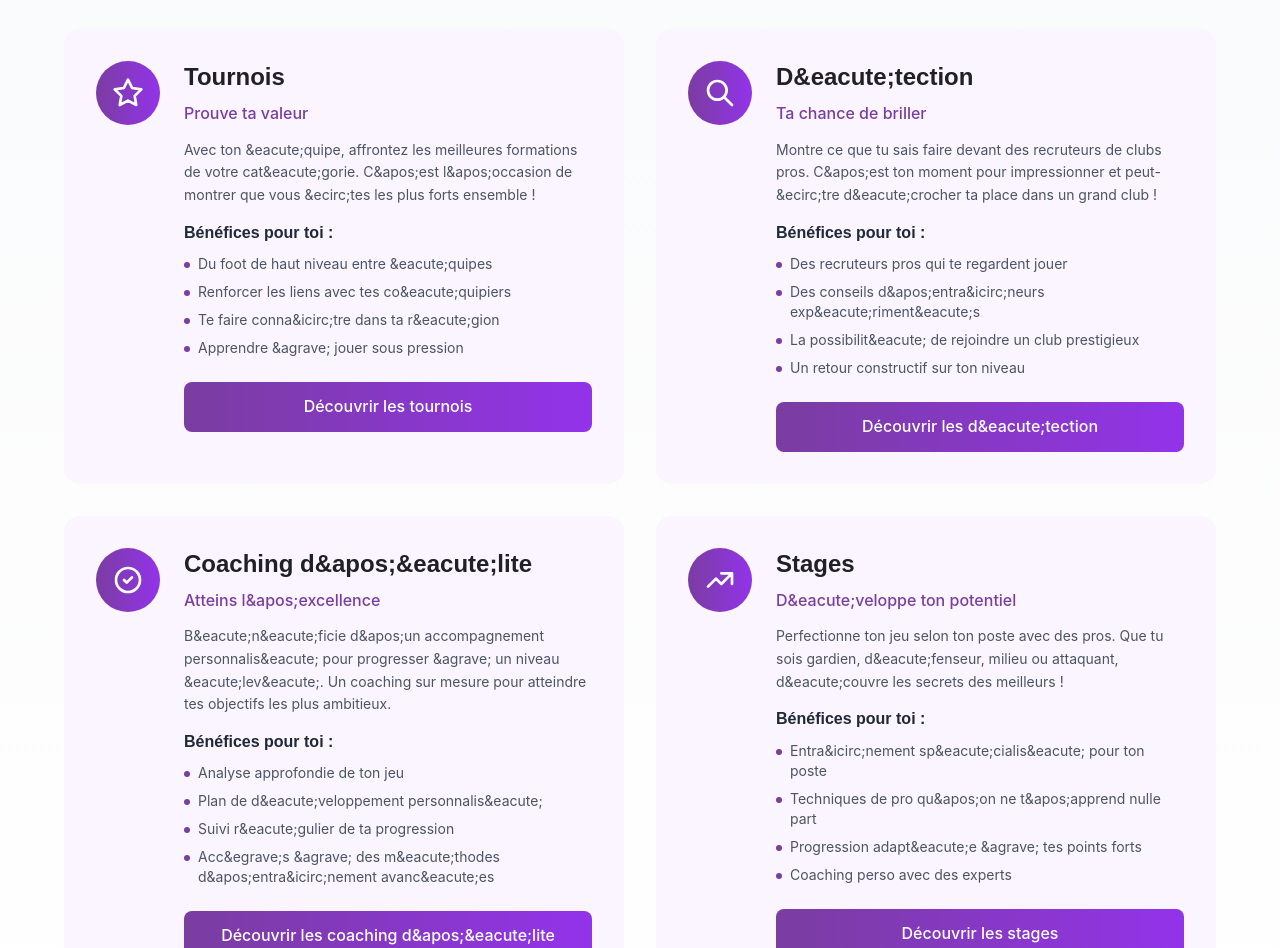
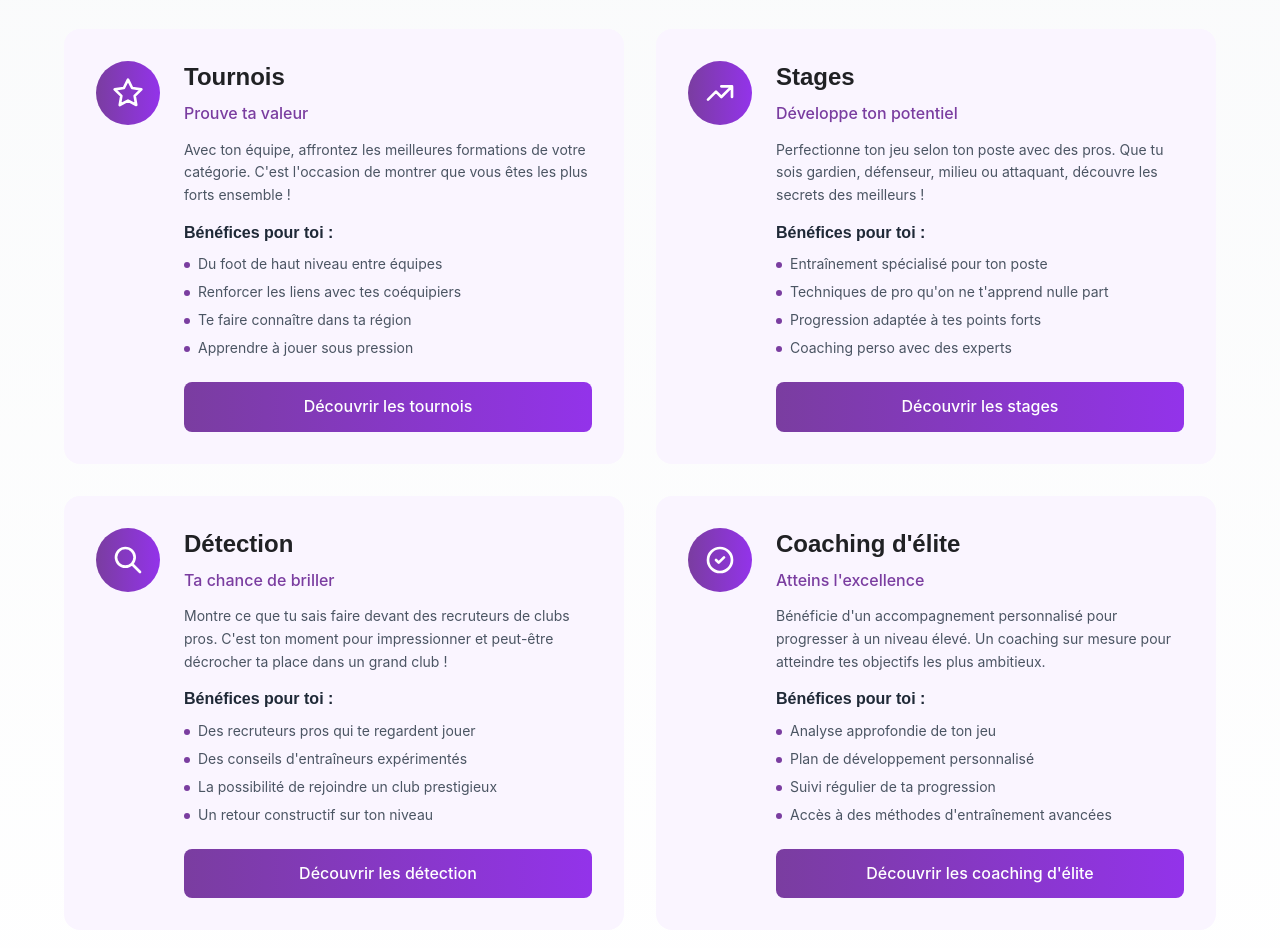
Before and after one commit to Rafikellou/mfr, a Next.js app: page / in a window 1280 px wide. Shown: the part 3060-4008 px from the top of the page. Built offline with nearby package versions, Linux system fonts and the light colour scheme.

Commit message:
Correction de l'encodage des caractères accentués et réorganisation des cartes dans la section 'Quatre voies vers l'excellence'

```diff
--- a/src/components/Concepts.tsx
+++ b/src/components/Concepts.tsx
@@ -1,5 +1,3 @@
-'use client'
-
 import Link from 'next/link'
 
 export default function Concepts() {
@@ -7,12 +5,12 @@ export default function Concepts() {
     {
       title: "Tournois",
       subtitle: "Prouve ta valeur",
-      description: "Avec ton &eacute;quipe, affrontez les meilleures formations de votre cat&eacute;gorie. C&apos;est l&apos;occasion de montrer que vous &ecirc;tes les plus forts ensemble !",
+      description: "Avec ton équipe, affrontez les meilleures formations de votre catégorie. C'est l'occasion de montrer que vous êtes les plus forts ensemble !",
       benefits: [
-        "Du foot de haut niveau entre &eacute;quipes",
-        "Renforcer les liens avec tes co&eacute;quipiers",
-        "Te faire conna&icirc;tre dans ta r&eacute;gion",
-        "Apprendre &agrave; jouer sous pression"
+        "Du foot de haut niveau entre équipes",
+        "Renforcer les liens avec tes coéquipiers",
+        "Te faire connaître dans ta région",
+        "Apprendre à jouer sous pression"
       ],
       color: "primary",
       gradient: "from-primary to-purple-600",
@@ -26,13 +24,34 @@ export default function Concepts() {
       image: "/tournois-image.jpg"
     },
     {
-      title: "D&eacute;tection",
+      title: "Stages",
+      subtitle: "Développe ton potentiel",
+      description: "Perfectionne ton jeu selon ton poste avec des pros. Que tu sois gardien, défenseur, milieu ou attaquant, découvre les secrets des meilleurs !",
+      benefits: [
+        "Entraînement spécialisé pour ton poste",
+        "Techniques de pro qu'on ne t'apprend nulle part",
+        "Progression adaptée à tes points forts",
+        "Coaching perso avec des experts"
+      ],
+      color: "primary",
+      gradient: "from-primary to-purple-600",
+      bgColor: "bg-purple-50",
+      link: "/stages-elite",
+      icon: (
+        <svg className="w-8 h-8" fill="none" stroke="currentColor" viewBox="0 0 24 24">
+          <path strokeLinecap="round" strokeLinejoin="round" strokeWidth={2} d="M13 7h8m0 0v8m0-8l-8 8-4-4-6 6" />
+        </svg>
+      ),
+      image: "/stages-image.jpg"
+    },
+    {
+      title: "Détection",
       subtitle: "Ta chance de briller",
-      description: "Montre ce que tu sais faire devant des recruteurs de clubs pros. C&apos;est ton moment pour impressionner et peut-&ecirc;tre d&eacute;crocher ta place dans un grand club !",
+      description: "Montre ce que tu sais faire devant des recruteurs de clubs pros. C'est ton moment pour impressionner et peut-être décrocher ta place dans un grand club !",
       benefits: [
         "Des recruteurs pros qui te regardent jouer",
-        "Des conseils d&apos;entra&icirc;neurs exp&eacute;riment&eacute;s",
-        "La possibilit&eacute; de rejoindre un club prestigieux",
+        "Des conseils d'entraîneurs expérimentés",
+        "La possibilité de rejoindre un club prestigieux",
         "Un retour constructif sur ton niveau"
       ],
       color: "primary",
@@ -47,14 +66,14 @@ export default function Concepts() {
       image: "/detection-image.jpg"
     },
     {
-      title: "Coaching d&apos;&eacute;lite",
-      subtitle: "Atteins l&apos;excellence",
-      description: "B&eacute;n&eacute;ficie d&apos;un accompagnement personnalis&eacute; pour progresser &agrave; un niveau &eacute;lev&eacute;. Un coaching sur mesure pour atteindre tes objectifs les plus ambitieux.",
+      title: "Coaching d'élite",
+      subtitle: "Atteins l'excellence",
+      description: "Bénéficie d'un accompagnement personnalisé pour progresser à un niveau élevé. Un coaching sur mesure pour atteindre tes objectifs les plus ambitieux.",
       benefits: [
         "Analyse approfondie de ton jeu",
-        "Plan de d&eacute;veloppement personnalis&eacute;",
-        "Suivi r&eacute;gulier de ta progression",
-        "Acc&egrave;s &agrave; des m&eacute;thodes d&apos;entra&icirc;nement avanc&eacute;es"
+        "Plan de développement personnalisé",
+        "Suivi régulier de ta progression",
+        "Accès à des méthodes d'entraînement avancées"
       ],
       color: "primary",
       gradient: "from-primary to-purple-600",
@@ -66,27 +85,6 @@ export default function Concepts() {
         </svg>
       ),
       image: "/coaching-image.jpg"
-    },
-    {
-      title: "Stages",
-      subtitle: "D&eacute;veloppe ton potentiel",
-      description: "Perfectionne ton jeu selon ton poste avec des pros. Que tu sois gardien, d&eacute;fenseur, milieu ou attaquant, d&eacute;couvre les secrets des meilleurs !",
-      benefits: [
-        "Entra&icirc;nement sp&eacute;cialis&eacute; pour ton poste",
-        "Techniques de pro qu&apos;on ne t&apos;apprend nulle part",
-        "Progression adapt&eacute;e &agrave; tes points forts",
-        "Coaching perso avec des experts"
-      ],
-      color: "primary",
-      gradient: "from-primary to-purple-600",
-      bgColor: "bg-purple-50",
-      link: "/stages-elite",
-      icon: (
-        <svg className="w-8 h-8" fill="none" stroke="currentColor" viewBox="0 0 24 24">
-          <path strokeLinecap="round" strokeLinejoin="round" strokeWidth={2} d="M13 7h8m0 0v8m0-8l-8 8-4-4-6 6" />
-        </svg>
-      ),
-      image: "/stages-image.jpg"
     }
   ]
 
@@ -95,10 +93,10 @@ export default function Concepts() {
       <div className="container mx-auto px-4">
         <div className="text-center mb-16">
           <h2 className="text-3xl md:text-4xl font-poppins font-semibold mb-4">
-            Quatre voies vers l&apos;excellence
+            Quatre voies vers l'excellence
           </h2>
           <p className="text-gray-600 text-lg max-w-2xl mx-auto">
-            D&eacute;couvre les opportunit&eacute;s qui t&apos;attendent pour r&eacute;v&eacute;ler ton potentiel
+            Découvre les opportunités qui t'attendent pour révéler ton potentiel
           </p>
         </div>
 
@@ -119,7 +117,7 @@ export default function Concepts() {
                   </div>
 
                   <div className="mb-6">
-                    <h4 className="font-semibold text-gray-800 mb-3">B&eacute;n&eacute;fices pour toi :</h4>
+                    <h4 className="font-semibold text-gray-800 mb-3">Bénéfices pour toi :</h4>
                     <ul className="space-y-2">
                       {concept.benefits.map((benefit, idx) => (
                         <li key={idx} className="flex items-start gap-2 text-sm text-gray-600">
@@ -135,7 +133,7 @@ export default function Concepts() {
                       href={concept.link}
                       className={`w-full block text-center py-3 rounded-lg font-medium transition-colors bg-gradient-to-r ${concept.gradient} text-white hover:shadow-lg transform hover:scale-105 transition-all duration-200`}
                     >
-                      D&eacute;couvrir les {concept.title.toLowerCase()}
+                      Découvrir les {concept.title.toLowerCase()}
                     </Link>
                   </div>
                 </div>
@@ -146,7 +144,7 @@ export default function Concepts() {
 
         <div className="text-center mt-12">
           <p className="text-gray-500 text-sm">
-            Chaque format est con&ccedil;u pour d&eacute;velopper des aspects sp&eacute;cifiques de ton jeu et de ta carri&egrave;re
+            Chaque format est conçu pour développer des aspects spécifiques de ton jeu et de ta carrière
           </p>
         </div>
       </div>
--- a/src/components/Footer.tsx
+++ b/src/components/Footer.tsx
@@ -16,7 +16,7 @@ export default function Footer() {
                 className="h-10 w-auto"
               />
             </Link>
-            <p className="text-gray-400">Football d&apos;Elite</p>
+            <p className="text-gray-400">Football d'Elite</p>
             <p className="text-gray-400 text-sm mt-2">Révélateur de talents depuis 2020</p>
 
             {/* Social media icons */}
--- a/src/components/Newsletter.tsx
+++ b/src/components/Newsletter.tsx
@@ -51,7 +51,7 @@ export default function Newsletter() {
                   : 'bg-white text-primary hover:bg-gray-100'
               }`}
             >
-              {isSubmitted ? '✓ Inscrit !' : isSubmitting ? 'En cours...' : "S&apos;abonner"}
+              {isSubmitted ? '✓ Inscrit !' : isSubmitting ? 'En cours...' : "S'abonner"}
             </button>
           </div>
         </form>
--- a/src/components/Process.tsx
+++ b/src/components/Process.tsx
@@ -3,7 +3,7 @@ export default function Process() {
     <section className="py-20 bg-gray-50" id="comment-ca-marche">
       <div className="container mx-auto px-4">
         <h2 className="text-3xl md:text-4xl font-poppins font-semibold text-center mb-16">
-          Processus d&apos;inscription simple
+          Processus d'inscription simple
         </h2>
 
         <div className="grid grid-cols-1 md:grid-cols-3 gap-8 max-w-5xl mx-auto mb-16">
--- a/src/components/Testimonials.tsx
+++ b/src/components/Testimonials.tsx
@@ -12,7 +12,7 @@ export default function Testimonials() {
           <div className="bg-white p-8 rounded-2xl shadow-lg">
             <div className="mb-6">
               <p className="text-gray-700 italic">
-                &ldquo;Ça faisait longtemps que je voulais montrer ce que je vaux. Maintenant à moi de prouver à Como.&rdquo;
+                "Ça faisait longtemps que je voulais montrer ce que je vaux. Maintenant à moi de prouver à Como."
               </p>
             </div>
             <div className="flex items-center gap-4">
@@ -35,7 +35,7 @@ export default function Testimonials() {
           <div className="bg-white p-8 rounded-2xl shadow-lg">
             <div className="mb-6">
               <p className="text-gray-700 italic">
-                &ldquo;Organisation pro, infos claires, et surtout un vrai regard sur le niveau des garçons. Notre fils a progressé et s&apos;est situé.&rdquo;
+                "Organisation pro, infos claires, et surtout un vrai regard sur le niveau des garçons. Notre fils a progressé et s'est situé."
               </p>
             </div>
             <div className="flex items-center gap-4">
@@ -54,7 +54,7 @@ export default function Testimonials() {
           <div className="bg-white p-8 rounded-2xl shadow-lg">
             <div className="mb-6">
               <p className="text-gray-700 italic">
-                &ldquo;Le format MFR met les joueurs dans des situations proches du haut niveau. Idéal pour les évaluer rapidement.&rdquo;
+                "Le format MFR met les joueurs dans des situations proches du haut niveau. Idéal pour les évaluer rapidement."
               </p>
             </div>
             <div className="flex items-center gap-4">
```
Also changed, not shown: src/components/FAQ.tsx (+7 -7 lines).
